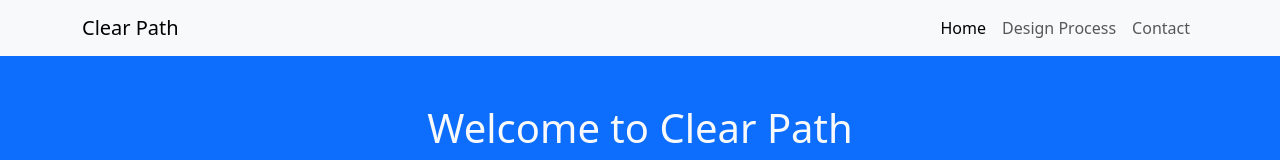
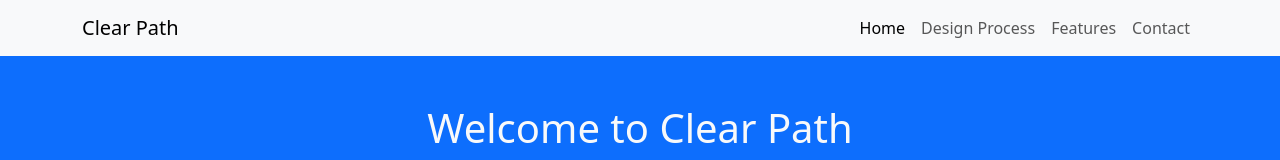
Before and after one commit to Morgueniadt/Web-design-frame-works, a website: page sass/bootstrap/index.html in a window 1280 px wide. Shown: the top 160 px of the page. Drawn offline with nearby package versions, Linux system fonts and the light colour scheme.

Commit message:
reworked nav bar

```diff
--- a/sass/bootstrap/index.html
+++ b/sass/bootstrap/index.html
@@ -22,6 +22,9 @@
                     </li>
                     <li class="nav-item">
                         <a class="nav-link" href="design_process.html">Design Process</a>
+                    </li>
+                    <li class="nav-item">
+                        <a class="nav-link" href="features.html">Features</a>
                     </li>
                     <li class="nav-item">
                         <a class="nav-link" href="contact.html">Contact</a>
```
